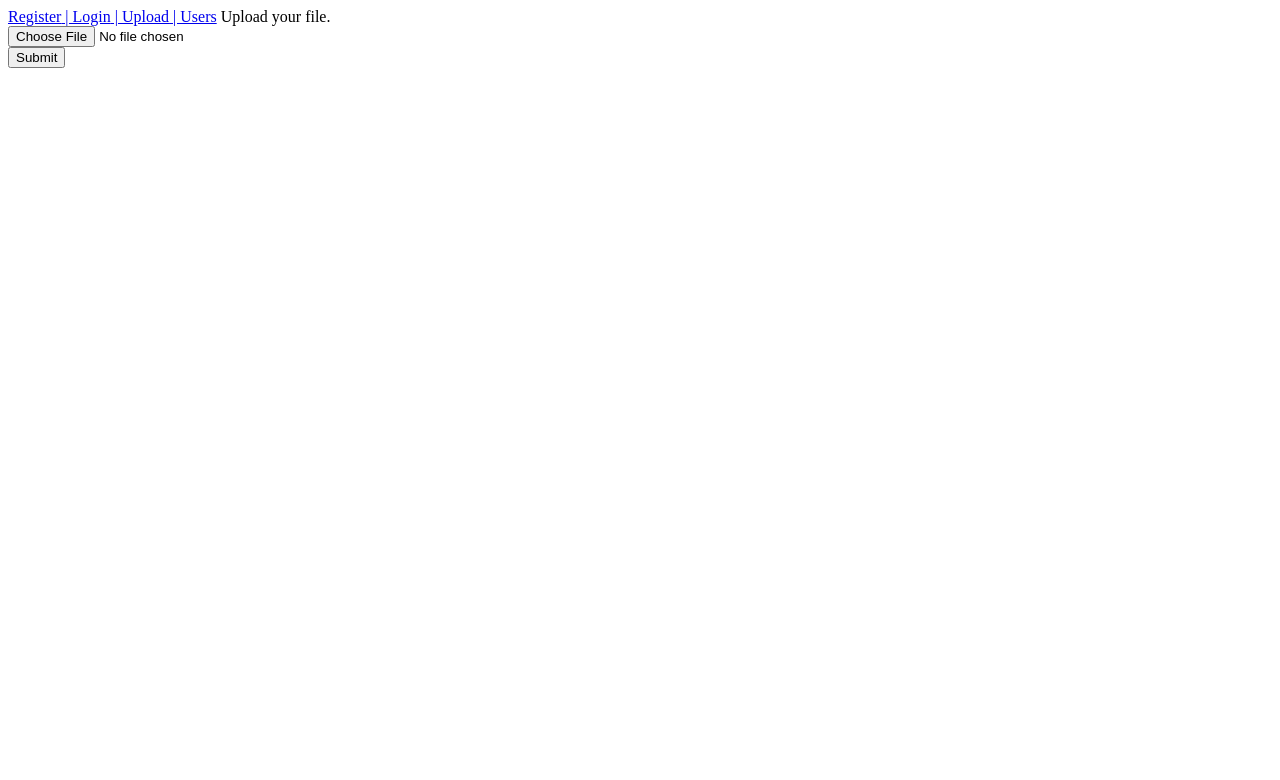
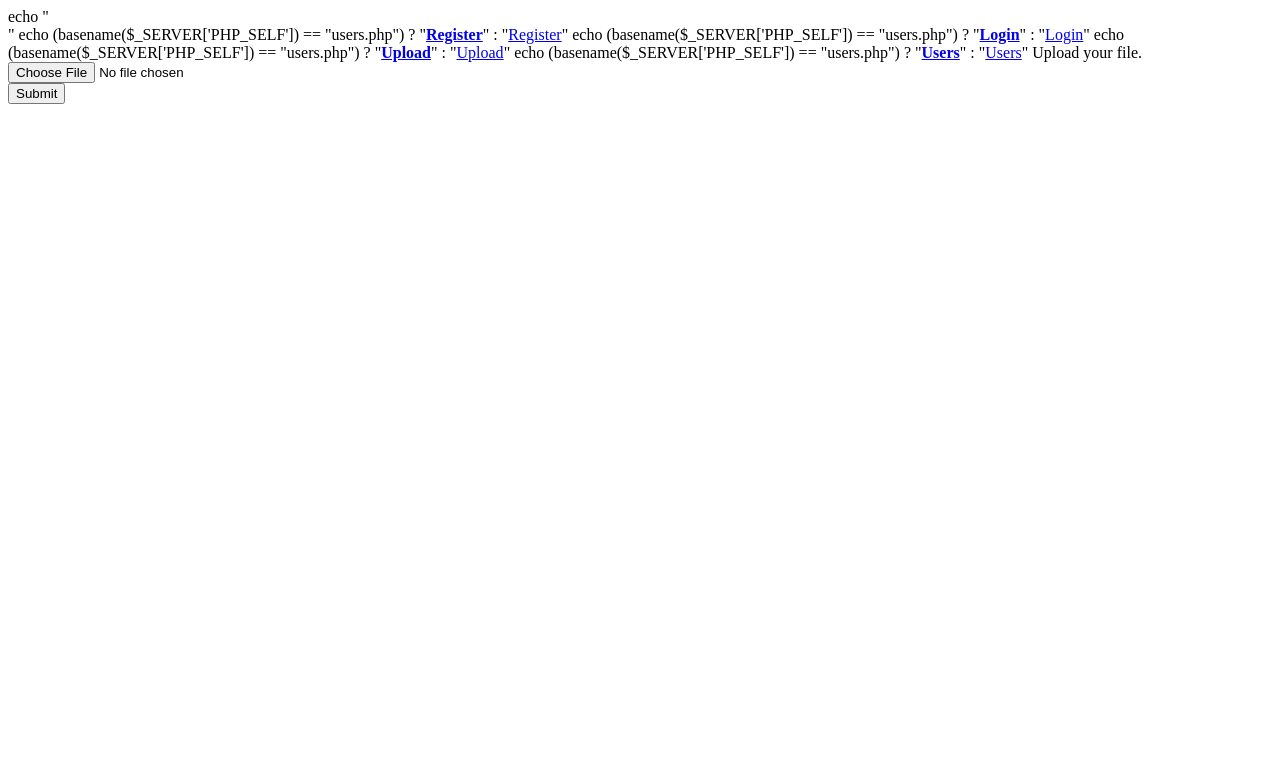
Before and after one commit to aIreland95/PHP, a PHP site: page /upload.php in a window 1280 px wide. Shown: the top 780 px of the page. Run offline with PHP 8.4, Linux system fonts and the light colour scheme; the visitor is signed in with stand-in values (Sample User, id 1); data that the repository does not hold is empty.

Commit message:
testing out a new navbar page

```diff
--- /dev/null
+++ b/navbar.php
@@ -0,0 +1,5 @@
+echo "<br/>"
+echo (basename($_SERVER['PHP_SELF']) == "users.php") ? "<a href=register.php><strong>Register</strong></a>" : "<a href=register.php>Register</a>"
+echo (basename($_SERVER['PHP_SELF']) == "users.php") ? "<a href=login.php><strong>Login</strong></a>" : "<a href=login.php>Login</a>"
+echo (basename($_SERVER['PHP_SELF']) == "users.php") ? "<a href=upload.php><strong>Upload</strong></a>" : "<a href=upload.php>Upload</a>"
+echo (basename($_SERVER['PHP_SELF']) == "users.php") ? "<a href=users.php><strong>Users</strong></a>" : "<a href=users.php>Users</a>"
--- a/upload.php
+++ b/upload.php
@@ -6,17 +6,17 @@ if (!isset($_SESSION)) {
 if (!isset($_SESSION['username'])) {
   header('Location: login.php');
 }
-
+require('navbar.php');
 // var_dump($_POST['upload']);
 // echo "<hr />";
 // var_dump($_FILES['upload']);
 
-if (isset($_SESSION['username'])) {
+/* if (isset($_SESSION['username'])) {
   echo "<a href=\"register.php\"> Register</a>";
   echo "<a href=\"login.php\"> | Login</a>";
   echo "<a href=\"upload.php\"> | Upload</a>";
   echo "<a href=\"users.php\"> | Users</a>";
-}
+} */
 
 if (isset($_FILES['upload'])) {
   // check to see if uploads folder exists
```
